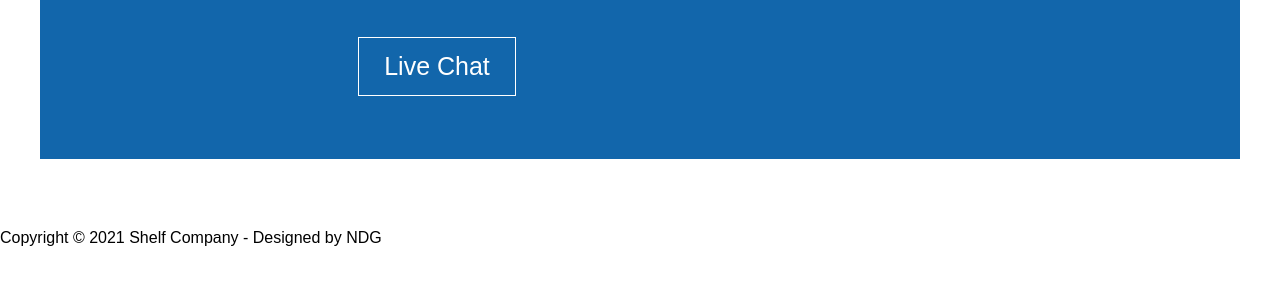
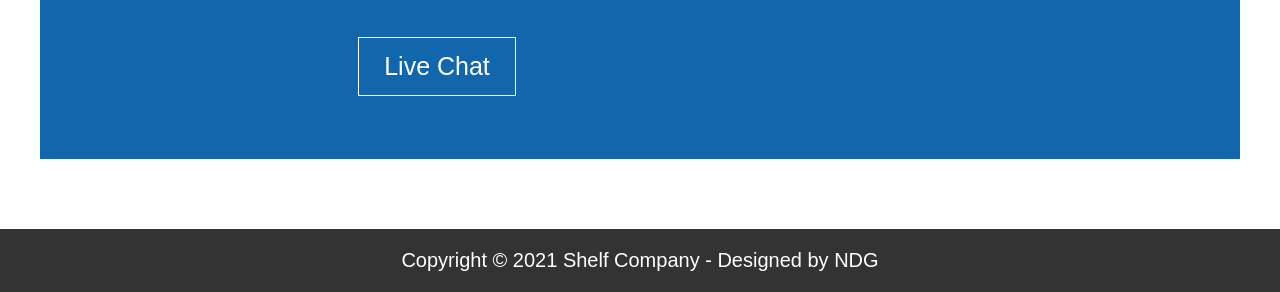
Before and after one commit to nitingaxioned/Task1-Html-Css, a plain HTML site: page index.html in a window 1280 px wide. Shown: the part 2361-2653 px from the top of the page. Before the commit the page ends 2608 px from the top, so only its background shows below. Drawn offline with Linux system fonts and the light colour scheme.

Commit message:
footer CSS Created

```diff
--- a/assets/css/style.css
+++ b/assets/css/style.css
@@ -222,12 +222,13 @@ li img:hover{
   footer styling starts here
 =================================*/
 
-
-
-
-
-
-
+footer{
+  text-align: center;
+  font-size: 20px;
+  color: #fff;
+  background: #333;
+  padding: 20px;
+}
  /*=================================
   footer styling ends here
 =================================*/
```
